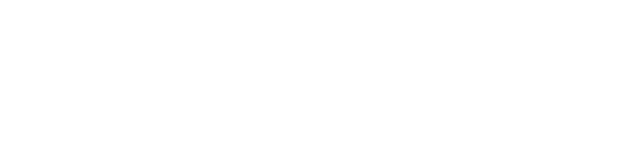
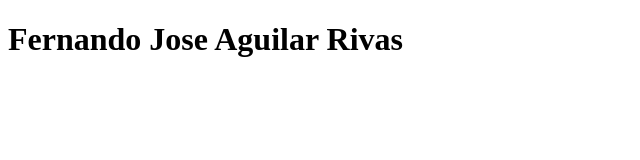
Before and after one commit to ferjoaguilar/git-and-github-seminar, a plain HTML site: page index.html in a window 1280 px wide. Shown: the whole page, without its empty margins (0-640 px from the left). Drawn offline with Linux system fonts and the light colour scheme.

Commit message:
Agregue mi nombre a mi proyecto

```diff
--- a/index.html
+++ b/index.html
@@ -7,6 +7,7 @@
     <title>Document</title>
 </head>
 <body>
+    <h1>Fernando Jose Aguilar Rivas</h1>
 
 </body>
 </html>
```
